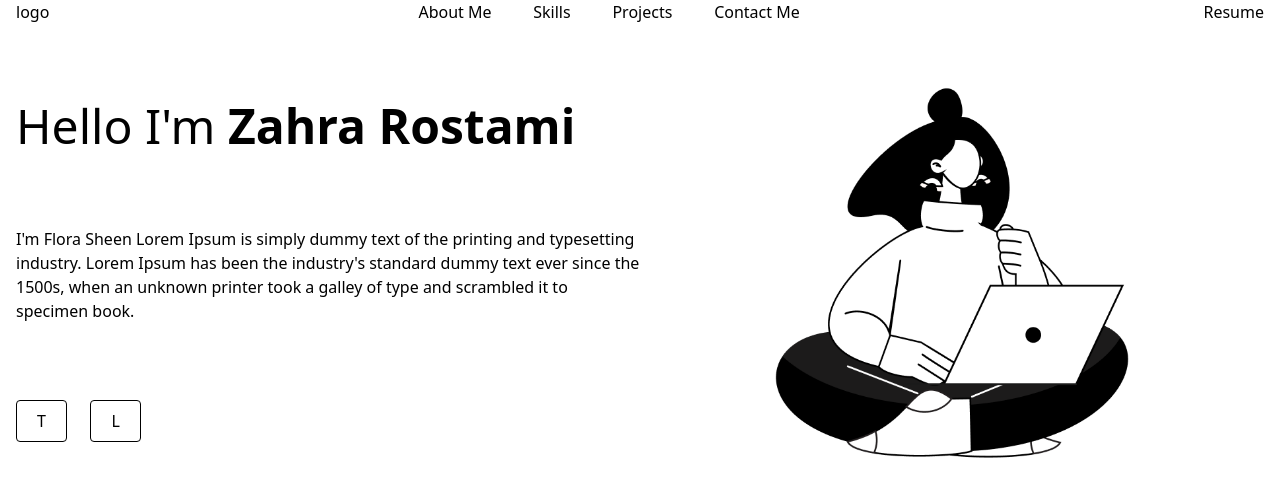
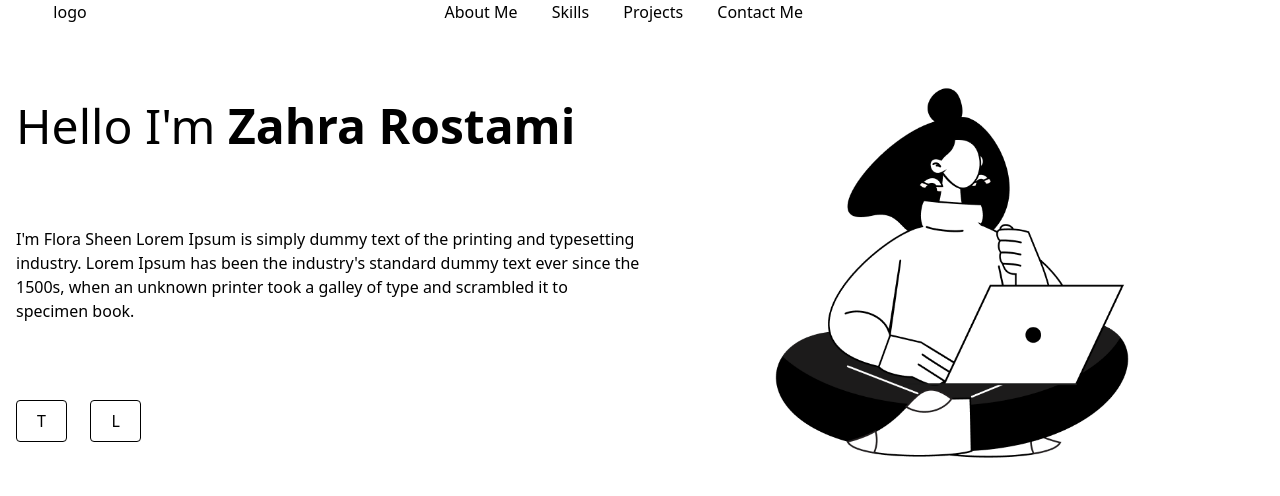
Before and after one commit to zahraRostami1999/portfolio, a React (Vite) app in the folder portfolio/: page / in a window 1280 px wide. Shown: the top 496 px of the page. Built offline with nearby package versions, Linux system fonts and the light colour scheme.

Commit message:
edit Header: add burger menu and remove container class

```diff
--- a/portfolio/src/components/Header.jsx
+++ b/portfolio/src/components/Header.jsx
@@ -1,16 +1,47 @@
 import NavBar from "./NavBar";
-import {Link} from 'react-router-dom';
+import { Link } from 'react-router-dom';
+import { FontAwesomeIcon } from '@fortawesome/react-fontawesome';
+import { faBars, faTimes } from '@fortawesome/free-solid-svg-icons';
+import { useState } from "react";
 
 const Header = () => {
+
+    const [isMenuOpen, setIsMenuOpen] = useState(false);
+
+    const toggleMenu = () => {
+        setIsMenuOpen(!isMenuOpen);
+    }
+
     return (
         <>
             <div className="flex justify-center w-full">
-                <div className="flex justify-between w-full container">
-                    <div className="">
-                        <Link to="/">logo</Link>
+                <div className="flex w-11/12 justify-between">
+                    <div className="w-2/3 flex justify-between">
+                        <div className="w-1/12 ">
+                            <Link to="/">logo</Link>
+                        </div>
+                        <div className="w-1/2">
+                            <NavBar />
+                        </div>
                     </div>
-                    <div className="w-1/3"><NavBar /></div>
-                    <div className="">Resume</div>
+
+                    <div className="w-1/12 flex justify-end xl:hidden" onClick={()=>toggleMenu()}><FontAwesomeIcon icon={faBars} /></div>
+                    <div>
+                        <div className={`w-full ${isMenuOpen? "block" : "hidden"} flex justify-center items-center py-5`}>
+                            <div className="w-1/3">
+                                <Link to="/about">About Me</Link>
+                            </div>
+                            <div className="w-1/3">
+                                <Link to="/skill">Skills</Link>
+                            </div>
+                            <div className="w-1/3">
+                                <Link to="/project">Projects</Link>
+                            </div>
+                            <div className="w-1/3">
+                                <Link to="/contact">Contact Me</Link>
+                            </div>
+                        </div>
+                    </div>
                 </div>
             </div>
         </>
```
